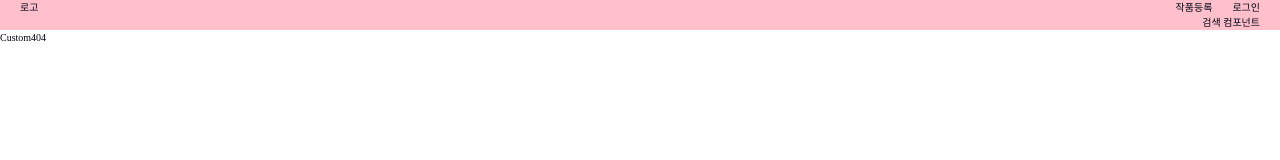
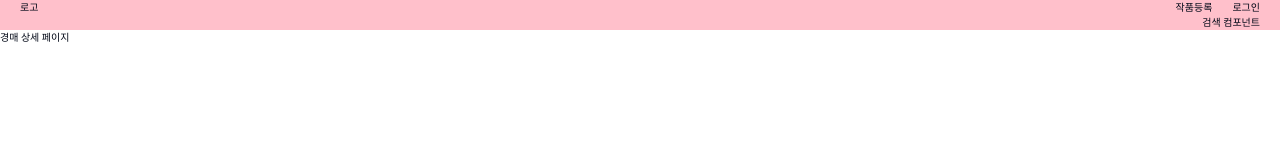
Before and after one commit to Team-YUMU/YUMU-FE, a Next.js app: page /auction/1/detail in a window 1280 px wide. Before the commit this address had no page. Shown: the top 160 px of the page. Built offline with nearby package versions, Linux system fonts and the light colour scheme.

Commit message:
refactor: auction 페이징 수정

```diff
--- /dev/null
+++ b/src/pages/auction/[auctionid]/detail/index.tsx
@@ -0,0 +1,3 @@
+export default function AuctionDetailPage() {
+  return <div>경매 상세 페이지</div>;
+}
--- a/src/pages/auctionlist/[auctionid]/index.tsx
+++ /dev/null
@@ -1,3 +0,0 @@
-export default function Auction() {
-  return <div>Auction</div>;
-}
--- a/src/pages/auctionlist/index.tsx
+++ /dev/null
@@ -1,3 +0,0 @@
-export default function AuctionList() {
-  return <div>AuctionList</div>;
-}
```
Also changed, not shown: src/pages/auction/[auctionid]/live/index.tsx (renamed from src/pages/auctionlist/[auctionid]/live/index.tsx).
